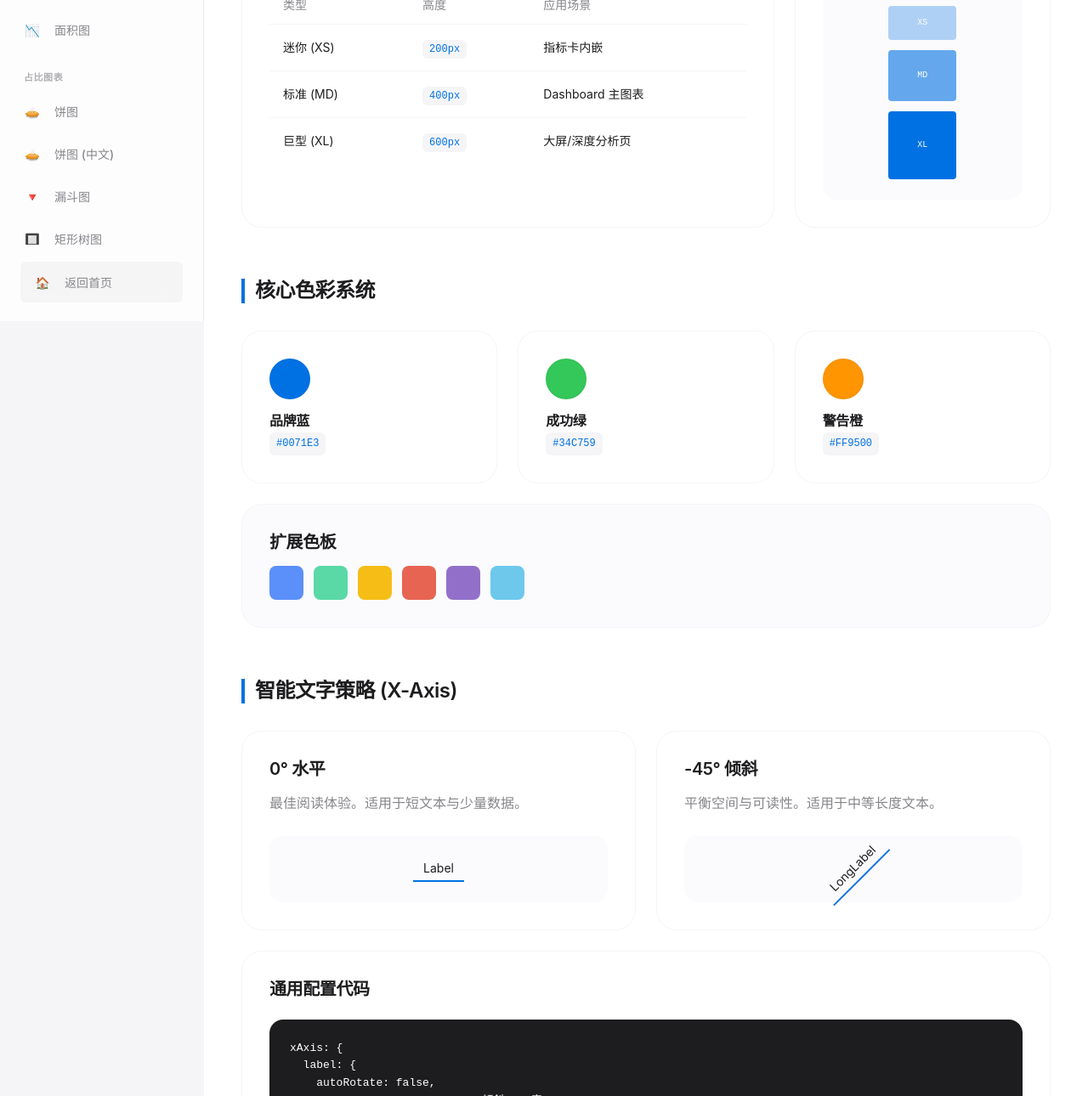
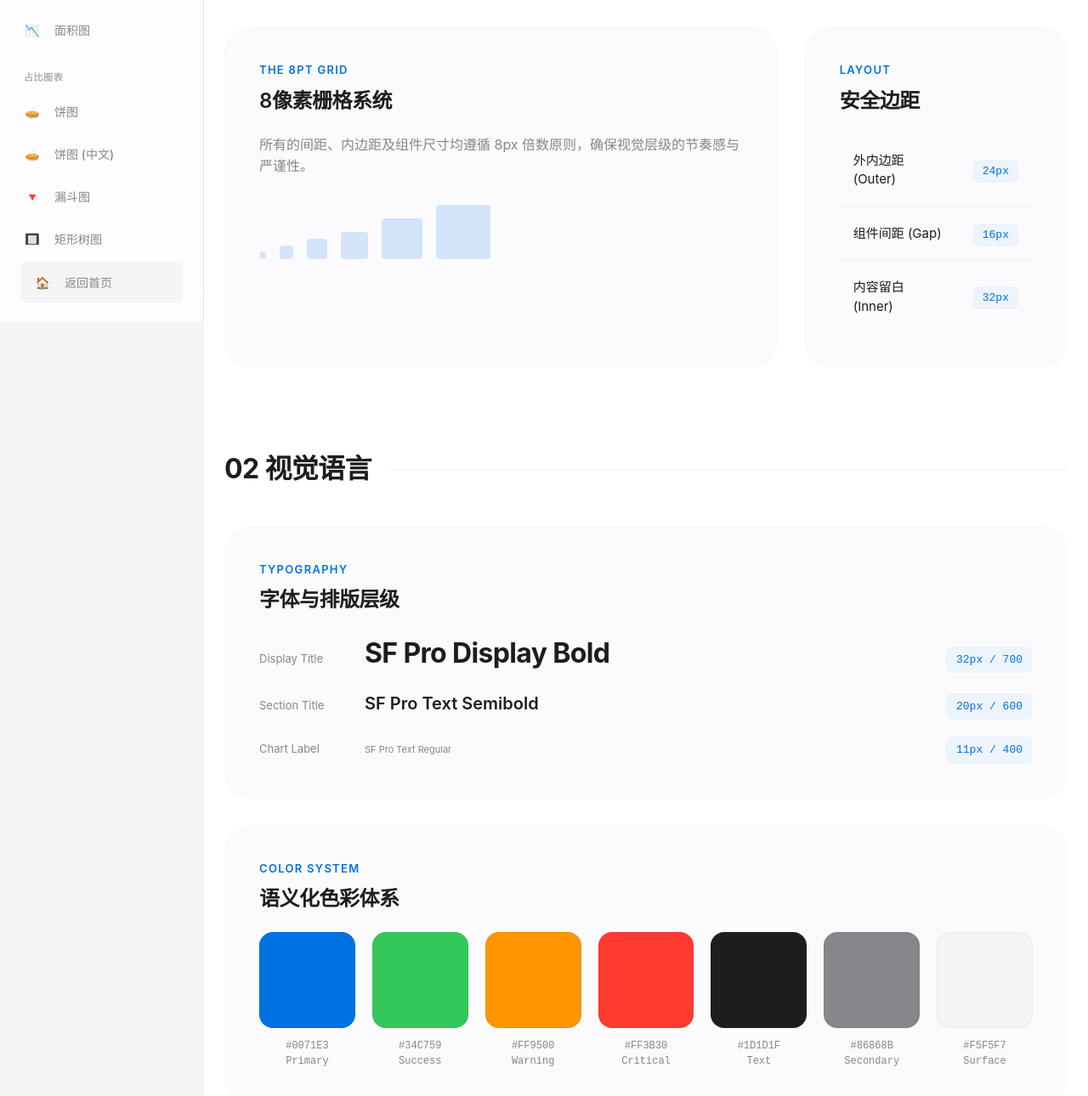
Before and after one commit to mm1025048717-hash/chart-spec, a website: page 00-design-system/index.html in a window 1280 px wide. Shown: the part 422-1712 px from the top of the page at 85% size. Drawn offline with Linux system fonts and the light colour scheme.

Commit message:
design: expand design system documentation with comprehensive specs and Apple aesthetic

```diff
--- a/00-design-system/index.html
+++ b/00-design-system/index.html
@@ -3,7 +3,7 @@
 <head>
     <meta charset="UTF-8">
     <meta name="viewport" content="width=device-width, initial-scale=1.0">
-    <title>图表设计系统 - 通用规范 | Chart Spec</title>
+    <title>图表设计系统 - 完整规范 | Chart Spec</title>
     <script src="https://cdn.jsdelivr.net/npm/@antv/g2plot@2.4.31/dist/g2plot.min.js"></script>
     <link rel="stylesheet" href="../common.css">
     <style>
@@ -16,254 +16,339 @@
             --apple-gray-900: #1D1D1F;
         }
 
+        body {
+            background-color: #FFF;
+            color: var(--apple-gray-900);
+        }
+
         .ds-container {
-            max-width: 1000px;
+            max-width: 1100px;
             margin: 0 auto;
-            padding: 80px 24px;
+            padding: 100px 24px;
         }
 
         /* Header Styling */
         .ds-header {
             text-align: center;
-            margin-bottom: 80px;
+            margin-bottom: 100px;
         }
 
         .ds-header h1 {
-            font-size: 48px;
+            font-size: 56px;
             font-weight: 700;
-            letter-spacing: -0.03em;
-            margin-bottom: 16px;
+            letter-spacing: -0.04em;
+            margin-bottom: 24px;
             color: var(--apple-gray-900);
         }
 
         .ds-header p {
-            font-size: 21px;
+            font-size: 24px;
             color: var(--apple-gray-400);
-            font-weight: 500;
+            font-weight: 400;
+            max-width: 700px;
+            margin: 0 auto;
         }
 
         /* Section Bento Grid */
         .ds-section {
-            margin-bottom: 60px;
+            margin-bottom: 100px;
         }
 
         .ds-section-title {
-            font-size: 24px;
-            font-weight: 600;
-            margin-bottom: 32px;
-            padding-left: 12px;
-            border-left: 4px solid var(--apple-blue);
+            font-size: 32px;
+            font-weight: 700;
+            margin-bottom: 48px;
+            display: flex;
+            align-items: center;
+            gap: 16px;
+        }
+
+        .ds-section-title::after {
+            content: '';
+            flex: 1;
+            height: 1px;
+            background: var(--apple-gray-100);
         }
 
         .bento-grid {
             display: grid;
-            grid-template-columns: repeat(6, 1fr);
-            gap: 24px;
+            grid-template-columns: repeat(12, 1fr);
+            gap: 32px;
         }
 
         .bento-card {
-            background: #FFF;
-            border-radius: 24px;
-            padding: 32px;
-            border: 1px solid var(--apple-gray-100);
-            transition: all 0.4s cubic-bezier(0.16, 1, 0.3, 1);
+            background: var(--apple-gray-50);
+            border-radius: 32px;
+            padding: 40px;
+            border: 1px solid rgba(0,0,0,0.02);
+            transition: all 0.5s cubic-bezier(0.16, 1, 0.3, 1);
             display: flex;
             flex-direction: column;
+            position: relative;
+            overflow: hidden;
         }
 
         .bento-card:hover {
-            transform: translateY(-4px);
-            box-shadow: 0 20px 40px rgba(0,0,0,0.04);
+            transform: translateY(-8px);
+            box-shadow: 0 40px 80px rgba(0,0,0,0.06);
+            background: #FFF;
             border-color: rgba(0, 113, 227, 0.1);
         }
 
+        .span-12 { grid-column: span 12; }
+        .span-8 { grid-column: span 8; }
+        .span-6 { grid-column: span 6; }
+        .span-4 { grid-column: span 4; }
         .span-3 { grid-column: span 3; }
-        .span-2 { grid-column: span 2; }
-        .span-4 { grid-column: span 4; }
-        .span-6 { grid-column: span 6; }
+
+        .card-label {
+            font-size: 13px;
+            font-weight: 600;
+            text-transform: uppercase;
+            letter-spacing: 0.1em;
+            color: var(--apple-blue);
+            margin-bottom: 12px;
+            display: block;
+        }
+
+        .card-title {
+            font-size: 24px;
+            font-weight: 600;
+            margin-bottom: 24px;
+        }
 
         /* Custom Table Style */
         .clean-table {
             width: 100%;
             border-collapse: collapse;
-            font-size: 14px;
+            font-size: 15px;
         }
 
         .clean-table th {
             text-align: left;
-            padding: 12px 16px;
+            padding: 16px;
             color: var(--apple-gray-400);
             font-weight: 500;
-            border-bottom: 1px solid var(--apple-gray-100);
+            border-bottom: 1px solid rgba(0,0,0,0.05);
         }
 
         .clean-table td {
-            padding: 16px;
-            border-bottom: 1px solid var(--apple-gray-100);
+            padding: 20px 16px;
+            border-bottom: 1px solid rgba(0,0,0,0.03);
             color: var(--apple-gray-900);
         }
 
         .clean-table tr:last-child td { border-bottom: none; }
 
         .value-badge {
-            background: var(--apple-gray-100);
-            padding: 4px 8px;
-            border-radius: 6px;
+            background: rgba(0, 113, 227, 0.05);
+            padding: 6px 12px;
+            border-radius: 8px;
             font-family: "SF Mono", monospace;
-            font-size: 12px;
+            font-size: 13px;
             color: var(--apple-blue);
+            font-weight: 500;
         }
 
         /* Visual Previews */
-        .preview-box {
-            background: var(--apple-gray-50);
-            border-radius: 16px;
-            padding: 24px;
-            margin-top: auto;
+        .preview-area {
+            background: #FFF;
+            border-radius: 20px;
+            padding: 32px;
+            margin-top: 24px;
+            flex: 1;
             display: flex;
             align-items: center;
             justify-content: center;
+            box-shadow: inset 0 0 0 1px rgba(0,0,0,0.02);
         }
 
-        .size-preview {
+        /* Typography Demo */
+        .typo-demo {
+            display: flex;
+            flex-direction: column;
+            gap: 20px;
+        }
+        .typo-item { display: flex; align-items: baseline; gap: 24px; }
+        .typo-name { width: 100px; color: var(--apple-gray-400); font-size: 13px; }
+        .typo-text { flex: 1; }
+
+        /* Color Chips */
+        .color-grid {
+            display: grid;
+            grid-template-columns: repeat(auto-fill, minmax(100px, 1fr));
+            gap: 20px;
+        }
+        .color-chip {
+            display: flex;
+            flex-direction: column;
+            gap: 12px;
+        }
+        .color-visual {
+            aspect-ratio: 1;
+            border-radius: 16px;
+            box-shadow: inset 0 0 0 1px rgba(0,0,0,0.05);
+        }
+        .color-meta { font-size: 12px; font-family: "SF Mono", monospace; color: var(--apple-gray-400); text-align: center; }
+
+        /* Spacing Demo */
+        .spacing-scale {
+            display: flex;
+            align-items: flex-end;
+            gap: 16px;
+        }
+        .spacing-box {
             background: var(--apple-blue);
             border-radius: 4px;
+            opacity: 0.15;
             display: flex;
             align-items: center;
             justify-content: center;
-            color: #FFF;
             font-size: 10px;
-            font-family: "SF Mono", monospace;
-        }
-
-        .color-circle {
-            width: 48px;
-            height: 48px;
-            border-radius: 50%;
-            box-shadow: inset 0 0 0 1px rgba(0,0,0,0.05);
+            color: var(--apple-blue);
+            font-weight: 600;
         }
 
         .code-snippet {
             background: var(--apple-gray-900);
             color: #FFF;
-            padding: 24px;
-            border-radius: 16px;
+            padding: 32px;
+            border-radius: 24px;
             font-family: "SF Mono", monospace;
-            font-size: 13px;
+            font-size: 14px;
             line-height: 1.6;
-            margin-top: 24px;
+            margin-top: 32px;
             overflow-x: auto;
+            box-shadow: 0 20px 40px rgba(0,0,0,0.2);
         }
 
-        @media (max-width: 768px) {
+        @media (max-width: 900px) {
             .bento-grid { grid-template-columns: 1fr; }
-            .span-2, .span-3, .span-4, .span-6 { grid-column: span 1; }
-            .ds-header h1 { font-size: 32px; }
+            .span-3, .span-4, .span-6, .span-8, .span-12 { grid-column: span 1; }
+            .ds-header h1 { font-size: 40px; }
         }
     </style>
 </head>
 <body>
     <div class="ds-container">
         <header class="ds-header">
-            <h1>设计规范总览</h1>
-            <p>基于 Apple 视觉美学，构建统一、专业的数据可视化语言。</p>
+            <h1>设计规范体系</h1>
+            <p>从微观像素到宏观布局，重新定义企业级数据可视化的每一个细节。</p>
         </header>
 
-        <!-- 1. 布局与尺寸 -->
+        <!-- 1. 基础原则: 栅格与间距 -->
         <section class="ds-section">
-            <h2 class="ds-section-title">布局与尺寸规范</h2>
+            <h2 class="ds-section-title">01 基础原则</h2>
             <div class="bento-grid">
+                <div class="bento-card span-8">
+                    <span class="card-label">The 8pt Grid</span>
+                    <h3 class="card-title">8像素栅格系统</h3>
+                    <p style="color: var(--apple-gray-400); margin-bottom: 32px;">所有的间距、内边距及组件尺寸均遵循 8px 倍数原则，确保视觉层级的节奏感与严谨性。</p>
+                    <div class="spacing-scale">
+                        <div class="spacing-box" style="width: 8px; height: 8px;">8</div>
+                        <div class="spacing-box" style="width: 16px; height: 16px;">16</div>
+                        <div class="spacing-box" style="width: 24px; height: 24px;">24</div>
+                        <div class="spacing-box" style="width: 32px; height: 32px;">32</div>
+                        <div class="spacing-box" style="width: 48px; height: 48px;">48</div>
+                        <div class="spacing-box" style="width: 64px; height: 64px;">64</div>
+                    </div>
+                </div>
                 <div class="bento-card span-4">
-                    <h3 style="margin-bottom: 20px;">容器高度体系</h3>
+                    <span class="card-label">Layout</span>
+                    <h3 class="card-title">安全边距</h3>
                     <table class="clean-table">
-                        <thead>
-                            <tr><th>类型</th><th>高度</th><th>应用场景</th></tr>
-                        </thead>
-                        <tbody>
-                            <tr><td>迷你 (XS)</td><td><span class="value-badge">200px</span></td><td>指标卡内嵌</td></tr>
-                            <tr><td>标准 (MD)</td><td><span class="value-badge">400px</span></td><td>Dashboard 主图表</td></tr>
-                            <tr><td>巨型 (XL)</td><td><span class="value-badge">600px</span></td><td>大屏/深度分析页</td></tr>
-                        </tbody>
+                        <tr><td>外内边距 (Outer)</td><td><span class="value-badge">24px</span></td></tr>
+                        <tr><td>组件间距 (Gap)</td><td><span class="value-badge">16px</span></td></tr>
+                        <tr><td>内容留白 (Inner)</td><td><span class="value-badge">32px</span></td></tr>
                     </table>
                 </div>
-                <div class="bento-card span-2">
-                    <h3 style="margin-bottom: 20px;">预览</h3>
-                    <div class="preview-box">
-                        <div style="display: flex; flex-direction: column; gap: 12px; align-items: center;">
-                            <div class="size-preview" style="width: 80px; height: 40px; opacity: 0.3;">XS</div>
-                            <div class="size-preview" style="width: 80px; height: 60px; opacity: 0.6;">MD</div>
-                            <div class="size-preview" style="width: 80px; height: 80px;">XL</div>
+            </div>
+        </section>
+
+        <!-- 2. 视觉语言: 色彩与文字 -->
+        <section class="ds-section">
+            <h2 class="ds-section-title">02 视觉语言</h2>
+            <div class="bento-grid">
+                <!-- Typography -->
+                <div class="bento-card span-12">
+                    <span class="card-label">Typography</span>
+                    <h3 class="card-title">字体与排版层级</h3>
+                    <div class="typo-demo">
+                        <div class="typo-item">
+                            <div class="typo-name">Display Title</div>
+                            <div class="typo-text" style="font-size: 32px; font-weight: 700; letter-spacing: -0.02em;">SF Pro Display Bold</div>
+                            <div class="value-badge">32px / 700</div>
                         </div>
+                        <div class="typo-item">
+                            <div class="typo-name">Section Title</div>
+                            <div class="typo-text" style="font-size: 20px; font-weight: 600;">SF Pro Text Semibold</div>
+                            <div class="value-badge">20px / 600</div>
+                        </div>
+                        <div class="typo-item">
+                            <div class="typo-name">Chart Label</div>
+                            <div class="typo-text" style="font-size: 11px; font-weight: 400; color: var(--apple-gray-400);">SF Pro Text Regular</div>
+                            <div class="value-badge">11px / 400</div>
+                        </div>
+                    </div>
+                </div>
+                <!-- Colors -->
+                <div class="bento-card span-12">
+                    <span class="card-label">Color System</span>
+                    <h3 class="card-title">语义化色彩体系</h3>
+                    <div class="color-grid">
+                        <div class="color-chip"><div class="color-visual" style="background: #0071E3;"></div><div class="color-meta">#0071E3<br>Primary</div></div>
+                        <div class="color-chip"><div class="color-visual" style="background: #34C759;"></div><div class="color-meta">#34C759<br>Success</div></div>
+                        <div class="color-chip"><div class="color-visual" style="background: #FF9500;"></div><div class="color-meta">#FF9500<br>Warning</div></div>
+                        <div class="color-chip"><div class="color-visual" style="background: #FF3B30;"></div><div class="color-meta">#FF3B30<br>Critical</div></div>
+                        <div class="color-chip"><div class="color-visual" style="background: #1D1D1F;"></div><div class="color-meta">#1D1D1F<br>Text</div></div>
+                        <div class="color-chip"><div class="color-visual" style="background: #86868B;"></div><div class="color-meta">#86868B<br>Secondary</div></div>
+                        <div class="color-chip"><div class="color-visual" style="background: #F5F5F7;"></div><div class="color-meta">#F5F5F7<br>Surface</div></div>
                     </div>
                 </div>
             </div>
         </section>
 
-        <!-- 2. 色彩系统 -->
+        <!-- 3. 图表核心规范 -->
         <section class="ds-section">
-            <h2 class="ds-section-title">核心色彩系统</h2>
+            <h2 class="ds-section-title">03 图表核心规范</h2>
             <div class="bento-grid">
-                <div class="bento-card span-2">
-                    <div class="color-circle" style="background: #0071E3; margin-bottom: 16px;"></div>
-                    <h4 style="margin-bottom: 4px;">品牌蓝</h4>
-                    <p class="value-badge" style="width: fit-content;">#0071E3</p>
-                </div>
-                <div class="bento-card span-2">
-                    <div class="color-circle" style="background: #34C759; margin-bottom: 16px;"></div>
-                    <h4 style="margin-bottom: 4px;">成功绿</h4>
-                    <p class="value-badge" style="width: fit-content;">#34C759</p>
-                </div>
-                <div class="bento-card span-2">
-                    <div class="color-circle" style="background: #FF9500; margin-bottom: 16px;"></div>
-                    <h4 style="margin-bottom: 4px;">警告橙</h4>
-                    <p class="value-badge" style="width: fit-content;">#FF9500</p>
-                </div>
-                <div class="bento-card span-6" style="background: var(--apple-gray-50);">
-                    <h3 style="margin-bottom: 16px;">扩展色板</h3>
-                    <div style="display: flex; gap: 12px;">
-                        <div style="width: 40px; height: 40px; border-radius: 8px; background: #5B8FF9;"></div>
-                        <div style="width: 40px; height: 40px; border-radius: 8px; background: #5AD8A6;"></div>
-                        <div style="width: 40px; height: 40px; border-radius: 8px; background: #F6BD16;"></div>
-                        <div style="width: 40px; height: 40px; border-radius: 8px; background: #E86452;"></div>
-                        <div style="width: 40px; height: 40px; border-radius: 8px; background: #9270CA;"></div>
-                        <div style="width: 40px; height: 40px; border-radius: 8px; background: #6DC8EC;"></div>
-                    </div>
-                </div>
-            </div>
-        </section>
-
-        <!-- 3. X轴旋转引擎 -->
-        <section class="ds-section">
-            <h2 class="ds-section-title">智能文字策略 (X-Axis)</h2>
-            <div class="bento-grid">
-                <div class="bento-card span-3">
-                    <h3 style="margin-bottom: 16px;">0° 水平</h3>
-                    <p style="color: var(--apple-gray-400); margin-bottom: 24px;">最佳阅读体验。适用于短文本与少量数据。</p>
-                    <div class="preview-box">
-                        <div style="font-size: 14px; border-bottom: 2px solid var(--apple-blue); padding: 4px 12px;">Label</div>
-                    </div>
-                </div>
-                <div class="bento-card span-3">
-                    <h3 style="margin-bottom: 16px;">-45° 倾斜</h3>
-                    <p style="color: var(--apple-gray-400); margin-bottom: 24px;">平衡空间与可读性。适用于中等长度文本。</p>
-                    <div class="preview-box">
-                        <div style="font-size: 14px; border-bottom: 2px solid var(--apple-blue); padding: 4px 12px; transform: rotate(-45deg);">LongLabel</div>
-                    </div>
+                <div class="bento-card span-6">
+                    <span class="card-label">Bar & Column</span>
+                    <h3 class="card-title">柱状图物理特性</h3>
+                    <table class="clean-table">
+                        <tr><td>柱体宽度占比 (Width Ratio)</td><td><span class="value-badge">0.5 - 0.6</span></td></tr>
+                        <tr><td>顶部圆角 (Border Radius)</td><td><span class="value-badge">4px / 6px</span></td></tr>
+                        <tr><td>分组间距 (Margin Ratio)</td><td><span class="value-badge">0.2</span></td></tr>
+                    </table>
                 </div>
                 <div class="bento-card span-6">
-                    <h3>通用配置代码</h3>
-                    <div class="code-snippet">
-<pre>xAxis: {
-  label: {
-    autoRotate: false,
-    rotate: -Math.PI / 4, // 倾斜 45 度
-    style: {
-      fontSize: 11,
-      fill: '#86868B',
-      textAlign: 'end'
+                    <span class="card-label">Line & Area</span>
+                    <h3 class="card-title">折线图物理特性</h3>
+                    <table class="clean-table">
+                        <tr><td>线条粗细 (Line Width)</td><td><span class="value-badge">2.5px</span></td></tr>
+                        <tr><td>节点大小 (Point Size)</td><td><span class="value-badge">4px</span></td></tr>
+                        <tr><td>曲线平滑度 (Smooth)</td><td><span class="value-badge">True / 0.5</span></td></tr>
+                    </table>
+                </div>
+                <div class="bento-card span-12">
+                    <span class="card-label">Interaction</span>
+                    <h3 class="card-title">Tooltip 与交互反馈</h3>
+                    <div style="display: grid; grid-template-columns: 1fr 1.5fr; gap: 40px; align-items: center;">
+                        <div>
+                            <p style="color: var(--apple-gray-400); line-height: 1.6;">悬浮状态下，触发元素应产生透明度变化 (0.8)，Tooltip 需具备深度阴影与背景模糊效果。</p>
+                        </div>
+                        <div class="code-snippet" style="margin-top: 0;">
+<pre style="margin: 0;">tooltip: {
+  domStyles: {
+    'g2-tooltip': {
+      backgroundColor: 'rgba(255, 255, 255, 0.8)',
+      backdropFilter: 'blur(20px)',
+      boxShadow: '0 20px 40px rgba(0,0,0,0.1)',
+      borderRadius: '12px'
     }
   }
 }</pre>
+                        </div>
                     </div>
                 </div>
             </div>
```
